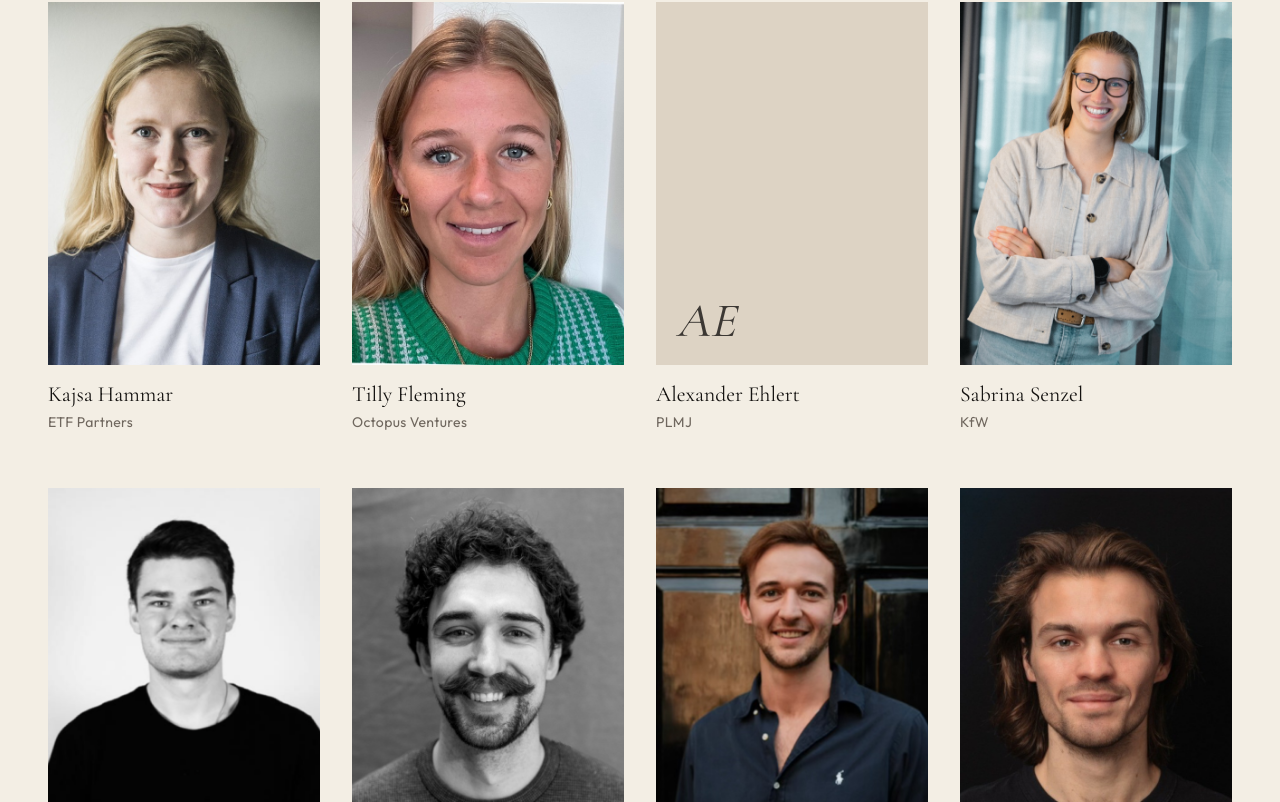
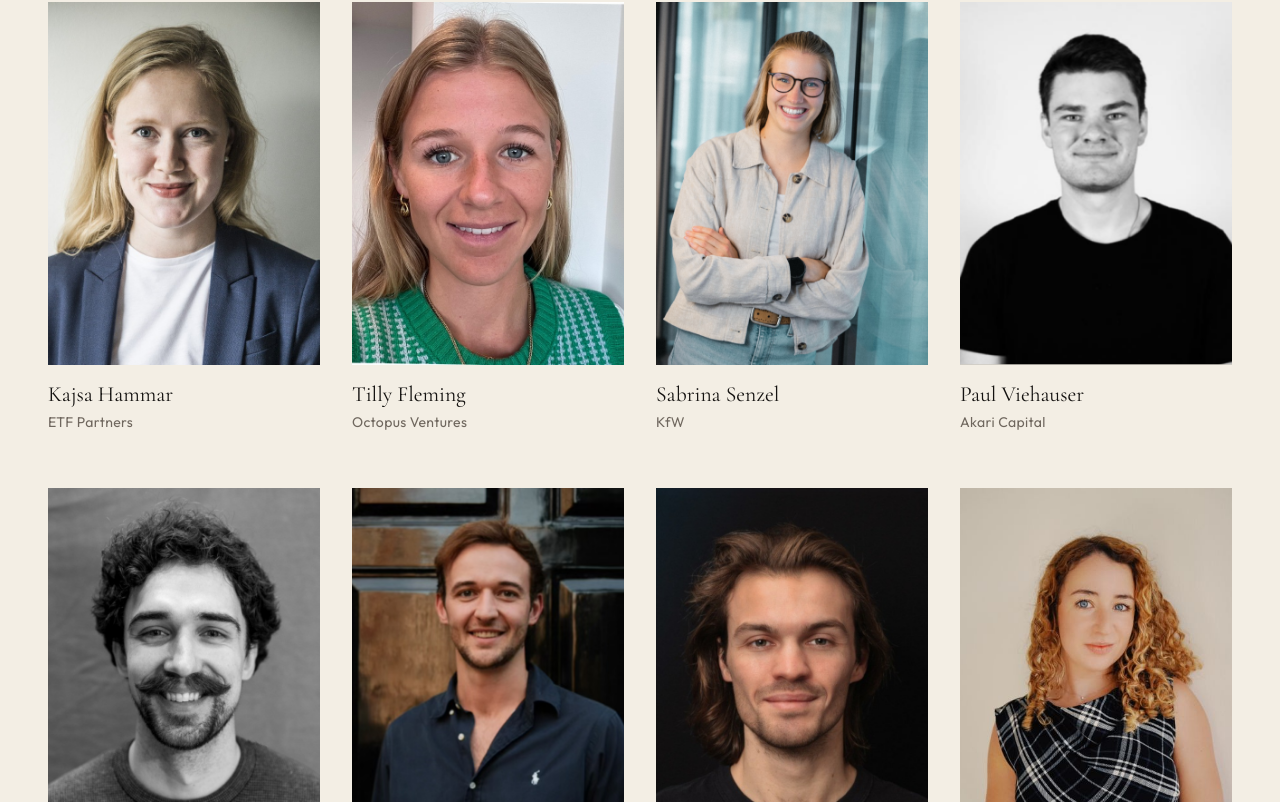
Before and after one commit to Renaudooown/DragonForge, a Next.js app: page / in a window 1280 px wide. Shown: the part 2358-3160 px from the top of the page. Built offline with nearby package versions, Linux system fonts and the light colour scheme.

Commit message:
Remove Alexander Ehlert from the attendee list.
Co-authored-by: Renaudooown <Renaudooown@users.noreply.github.com>

```diff
--- a/data/participants.ts
+++ b/data/participants.ts
@@ -42,7 +42,6 @@ export const participants: Participant[] = [
   person("Francesca", "Baillieu", undefined, "/people/Francesca-baillieu.jpg .jpeg"),
   person("Kajsa", "Hammar", "ETF Partners", "/people/Kajsa-hammar.jpg .jpeg"),
   person("Tilly", "Fleming", "Octopus Ventures", "/people/Tilly-fleming.jpg .jpeg"),
-  person("Alexander", "Ehlert", "PLMJ"),
   person("Sabrina", "Senzel", "KfW", "/people/Sabrina-senzel.jpg .png"),
   person("Paul", "Viehauser", "Akari Capital", "/people/Paul-viehauser.jpg .png"),
   person("Haralds", "Abolins", "Positron", "/people/Haralds-abolins.jpg .jpeg"),
```
